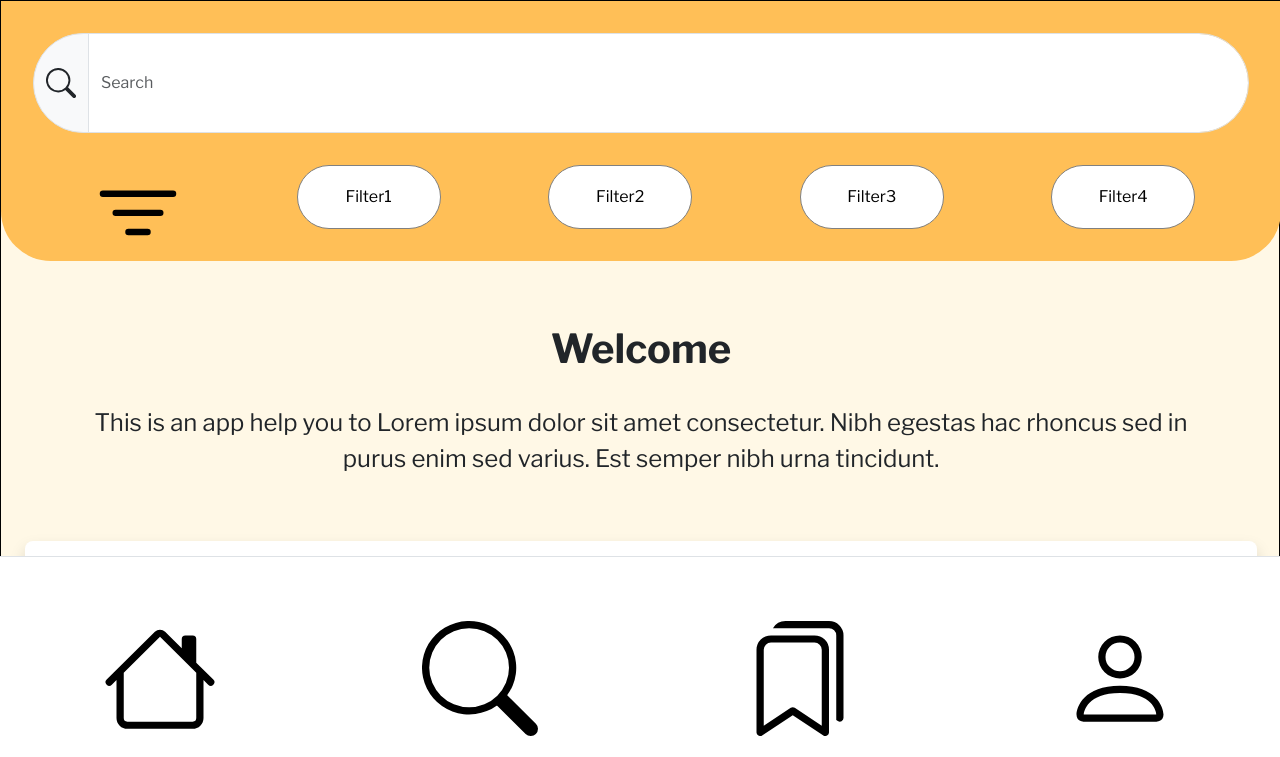
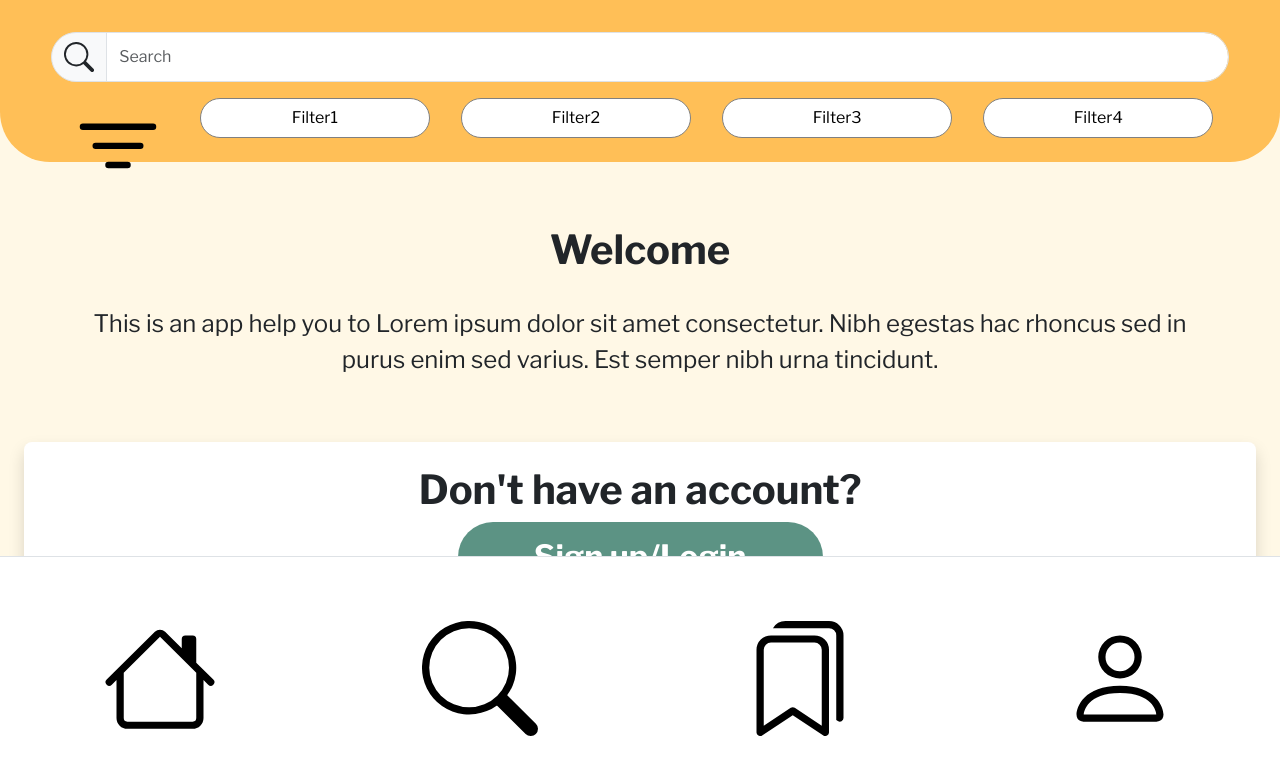
Before and after one commit to yuezhang27/1800_202330_DTC14, a plain HTML site: page index.html in a window 1280 px wide. Shown: the top 757 px of the page. Drawn offline with nearby package versions, Linux system fonts and the light colour scheme.

Commit message:
update css file

```diff
--- a/styles/style.css
+++ b/styles/style.css
@@ -13,9 +13,9 @@ html{
     width: 100%;
     margin: 0;
     padding: 0;
-    /* test--------------------------- */
-    border: 1px solid black;
+
 }
+
 body{
     width: 100%;
 }
@@ -35,7 +35,7 @@ h1, h2, h3{
     --bs-gutter-x: 0 !important;
 }
 .search-bg{
-    padding: 4vh;
+    padding: 4vh 4vw 0 4vw;
     border-radius: 0 0 50px 50px;
 }
 
@@ -63,7 +63,7 @@ main {
 }
 
 .input-group {
-    height: 100px;
+    height: 50px;
     margin-left: auto;
     margin-right: auto;
 }
@@ -72,7 +72,7 @@ main {
 }
 
 .filtergroup {
-    margin-top: 4vh;
+    margin-top: 2vh;
     height: 8vh;
 }
 
@@ -81,7 +81,8 @@ main {
     background-color: white!important;
     color: black!important;
     border-color: gray!important;
-    width: 18vh;
+    width: 18vw;
+    height: 5vh;
 }
 
 .welcomemessage {
@@ -98,14 +99,15 @@ main {
 .signupbtn {
     /* padding-left: 50px!important;
     padding-right: 50px!important; */
-    width: 40vh;
+    width: 90%;
     background-color: #5C9384 !important;
     color: white !important;
     font-weight: bold!important;
-    margin-top: 2vh;
-    height: 10vh;
     border-radius: 50vh!important;
     font-size: 2em!important;
+    display: inline-block;
+    padding: 10px 0 !important;
+    max-width: 365px;
 }
 
 .infoguide {
@@ -195,14 +197,14 @@ table {
     position: fixed;
     bottom: 15%;
     right: 5%;
-  }
+}
 
 #map-view-fab {
     border-radius: 50%;
     width: 80px;
     height: 80px;
     font-size: 24px;
-  }
+}
 
 .viewbutton {
     width: 85%;
```
